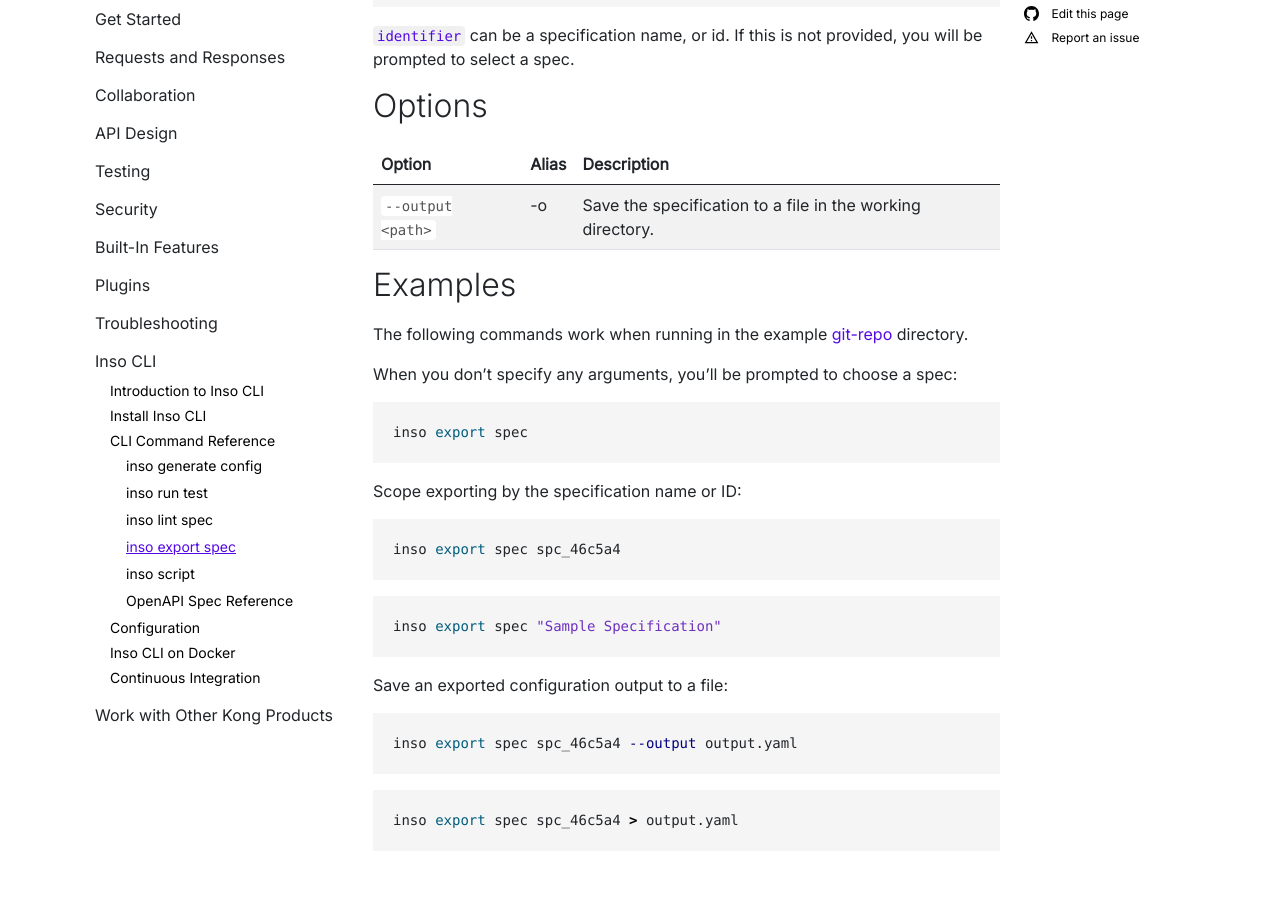
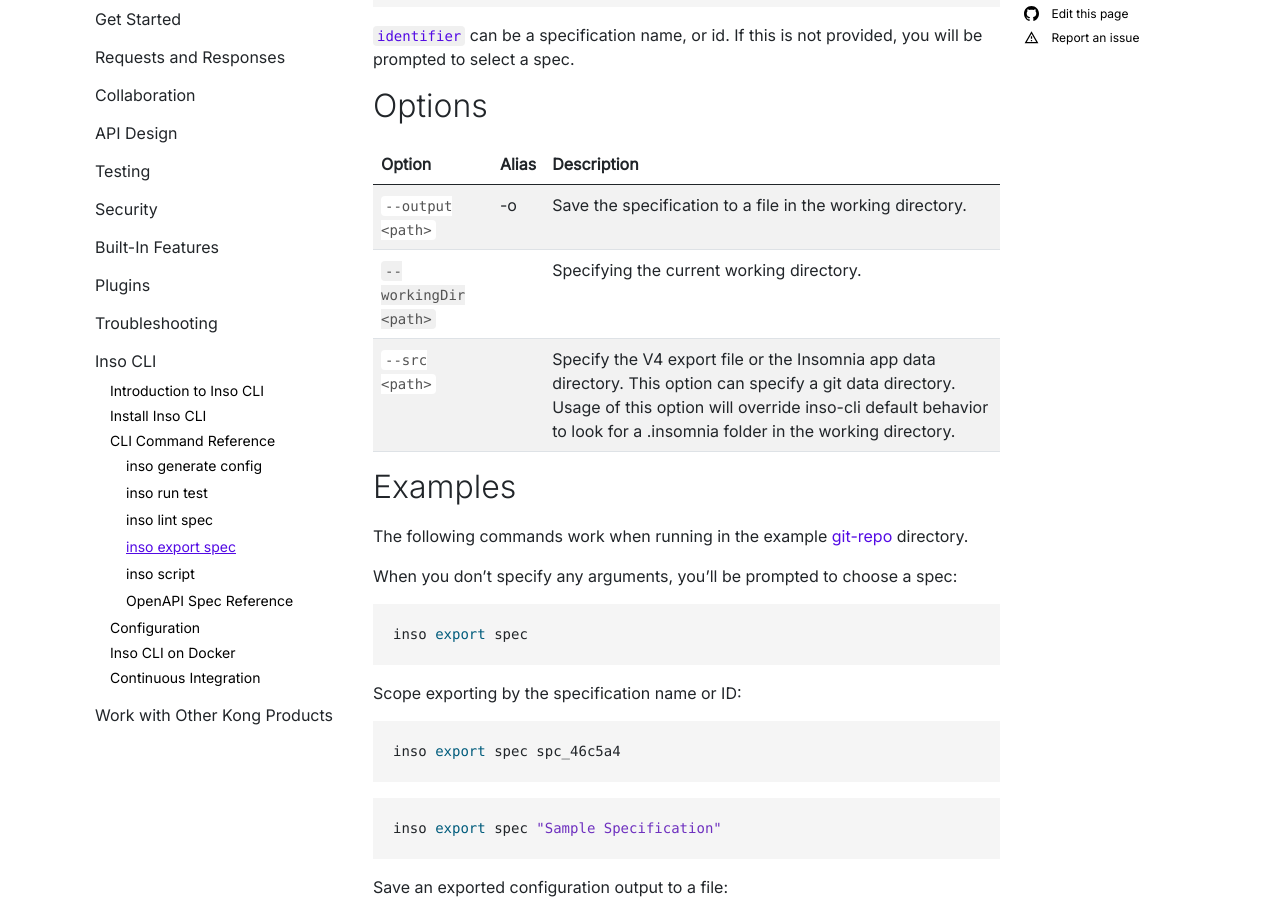
Before and after one commit to Kong/insomnia-docs, a Jekyll site: the page built from docs/inso-cli/cli-command-reference/inso-export-spec.md, in a window 1280 px wide and 900 px high, scrolled down 358 px. Built offline with Jekyll 4.4.1, drawn with Linux system fonts in a browser that asks for light colours; comment, search, counter and statistics services are not loaded.

Commit message:
Add changes made in this comment: https://github.com/Kong/insomnia/pull/3055#issuecomment-871148003

```diff
--- a/docs/inso-cli/cli-command-reference/inso-export-spec.md
+++ b/docs/inso-cli/cli-command-reference/inso-export-spec.md
@@ -21,6 +21,8 @@
 Option  | Alias | Description
 ----- | ------ | -------
 `--output <path>` | -o | Save the specification to a file in the working directory.
+`--workingDir <path>` || Specifying the current working directory.
+`--src <path>` || Specify the V4 export file or the Insomnia app data directory.  This option can specify a git data directory.  Usage of this option will override inso-cli default behavior to look for a .insomnia folder in the working directory.
 
 ## Examples
 
```
